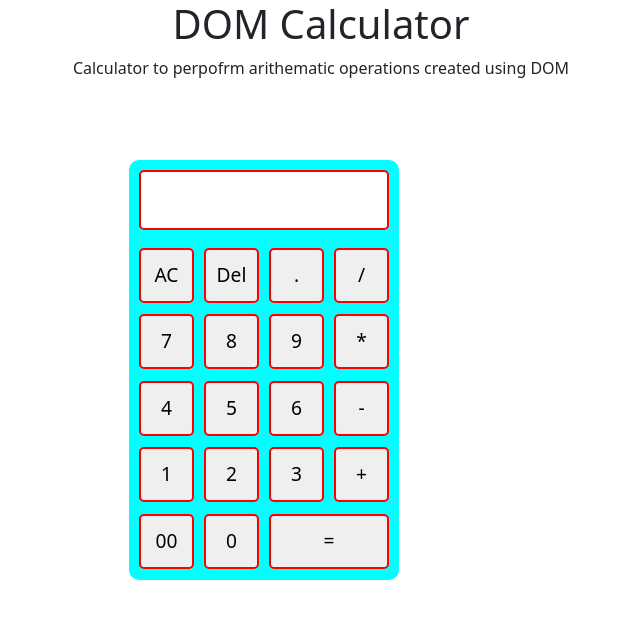
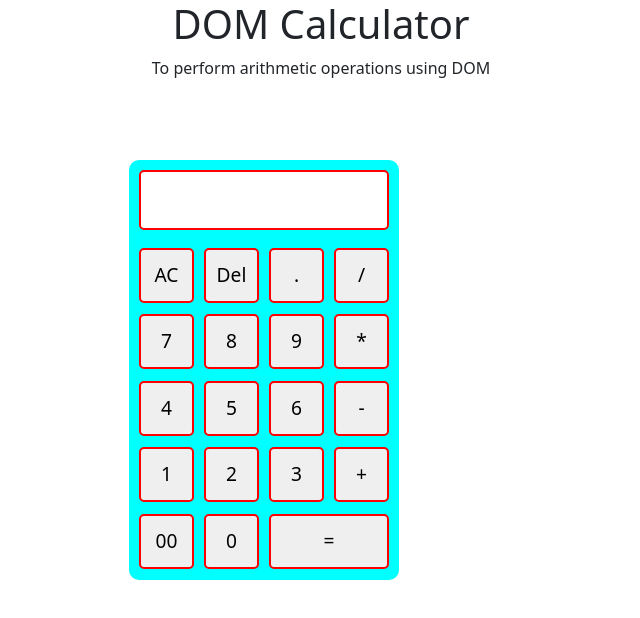
Before and after one commit to Vijayeswar-Yalamanchili/ZEN_JS_Roadmap_Task-9.2, a plain HTML site: page index.html in a window 1280 px wide. Shown: the whole page, without its empty margins (319-959 px from the left). Drawn offline with nearby package versions, Linux system fonts and the light colour scheme.

Commit message:
Final code

```diff
--- a/index.html
+++ b/index.html
@@ -10,7 +10,7 @@
 <body>
     <div class="text-center">
         <h1 id="title">DOM Calculator</h1>
-        <p id="description">Calculator to perpofrm arithematic operations created using DOM</p>
+        <p id="description">To perform arithmetic operations using DOM</p>
     </div>
     <script src="./script.js"></script>
     <script src="https://cdn.jsdelivr.net/npm/bootstrap@5.0.2/dist/js/bootstrap.bundle.min.js" integrity="sha384-MrcW6ZMFYlzcLA8Nl+NtUVF0sA7MsXsP1UyJoMp4YLEuNSfAP+JcXn/tWtIaxVXM" crossorigin="anonymous"></script>
```
Also changed, not shown: script.js (+4 -6 lines).
